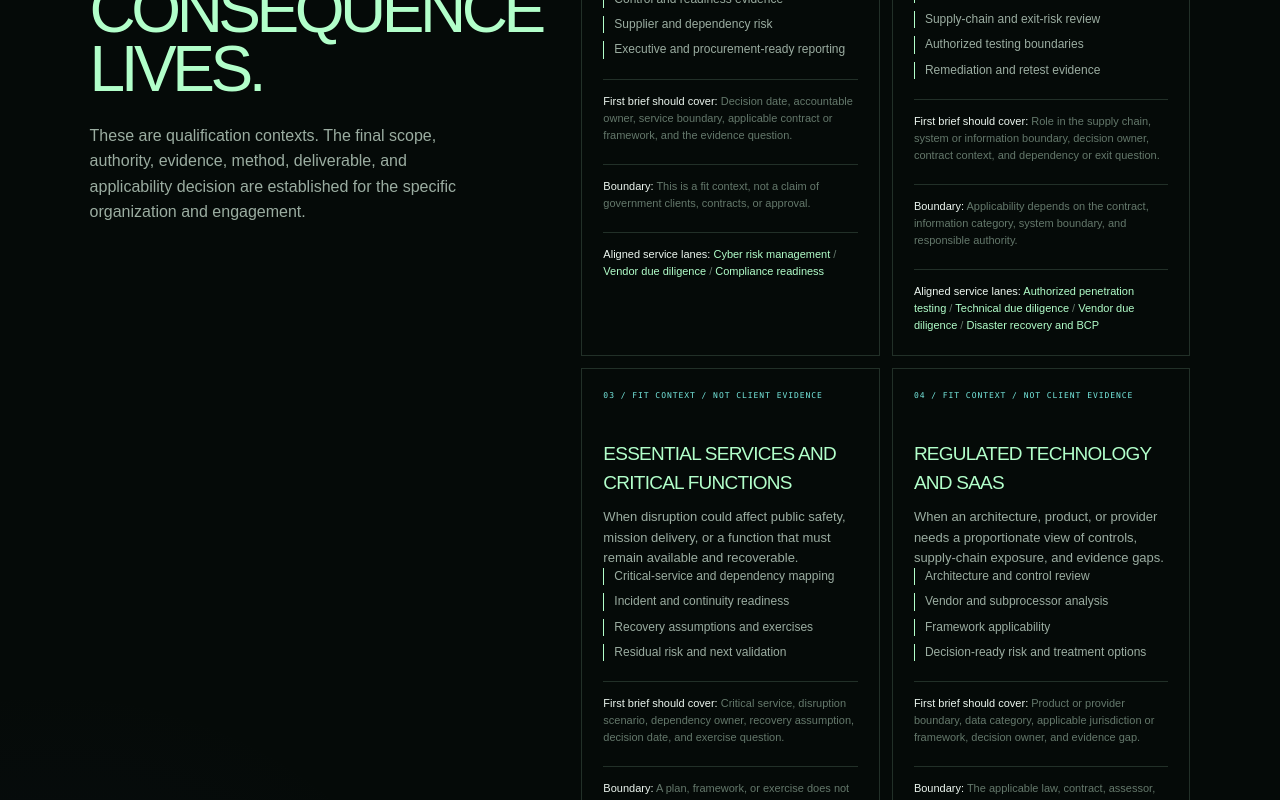
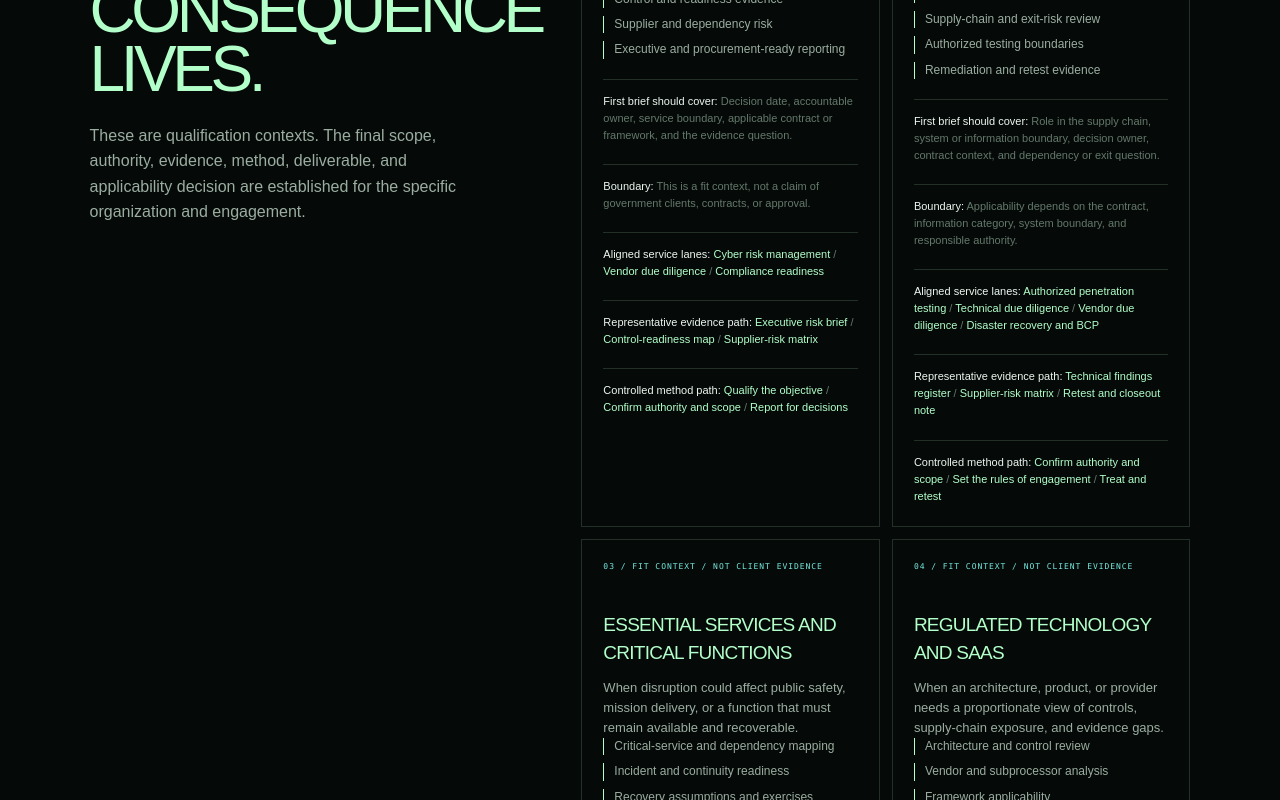
Before and after one commit to ZeroXSHDW/ZERODEVLLC-Website-Source-Code, a Next.js app: page /sectors in a window 1280 px wide. Shown: the part 1114-1914 px from the top of the page. Built offline with nearby package versions, Linux system fonts and the light colour scheme.

Commit message:
feat: connect sector briefs to evidence paths

```diff
--- a/app/deliverables/page.tsx
+++ b/app/deliverables/page.tsx
@@ -71,7 +71,7 @@ export default function DeliverablesPage() {
           </div>
           <div className={styles.outputGrid}>
             {artifacts.map(([number, title, audience, fields, boundary]) => (
-              <article className={styles.outputCard} key={number}>
+              <article className={styles.outputCard} id={`deliverable-${number}`} key={number}>
                 <span className={styles.frameworkTag}>{number} / TEMPLATE SHAPE / NOT CLIENT EVIDENCE</span>
                 <h3>{title}</h3>
                 <p className={styles.artifactAudience}>{audience}</p>
--- a/app/methodology/page.tsx
+++ b/app/methodology/page.tsx
@@ -82,7 +82,7 @@ export default function MethodologyPage() {
           </div>
           <div className={styles.stepList}>
             {steps.map(([number, title, description]) => (
-              <article className={styles.step} key={number}>
+              <article className={styles.step} id={`methodology-step-${number}`} key={number}>
                 <span className={styles.stepNumber}>{number}</span>
                 <h3>{title}</h3>
                 <p>{description}</p>
--- a/app/sectors/page.tsx
+++ b/app/sectors/page.tsx
@@ -15,10 +15,10 @@ export const metadata: Metadata = {
 };
 
 const sectors = [
-  ['01', 'Public-sector and government programs', 'When procurement, public accountability, authority, and evidence handling are part of the technical decision.', ['Scope and decision-owner clarity', 'Control and readiness evidence', 'Supplier and dependency risk', 'Executive and procurement-ready reporting'], 'This is a fit context, not a claim of government clients, contracts, or approval.', 'Decision date, accountable owner, service boundary, applicable contract or framework, and the evidence question.', [['03', 'Cyber risk management'], ['05', 'Vendor due diligence'], ['06', 'Compliance readiness']]],
-  ['02', 'Defense suppliers and primes', 'When a prime, subcontractor, or technology provider must make security, resilience, controlled-information, and fourth-party questions visible.', ['Technical and vendor due diligence', 'Supply-chain and exit-risk review', 'Authorized testing boundaries', 'Remediation and retest evidence'], 'Applicability depends on the contract, information category, system boundary, and responsible authority.', 'Role in the supply chain, system or information boundary, decision owner, contract context, and dependency or exit question.', [['01', 'Authorized penetration testing'], ['04', 'Technical due diligence'], ['05', 'Vendor due diligence'], ['07', 'Disaster recovery and BCP']]],
-  ['03', 'Essential services and critical functions', 'When disruption could affect public safety, mission delivery, or a function that must remain available and recoverable.', ['Critical-service and dependency mapping', 'Incident and continuity readiness', 'Recovery assumptions and exercises', 'Residual risk and next validation'], 'A plan, framework, or exercise does not itself prove operational resilience or regulatory compliance.', 'Critical service, disruption scenario, dependency owner, recovery assumption, decision date, and exercise question.', [['03', 'Cyber risk management'], ['07', 'Disaster recovery and BCP'], ['08', 'Incident readiness']]],
-  ['04', 'Regulated technology and SaaS', 'When an architecture, product, or provider needs a proportionate view of controls, supply-chain exposure, and evidence gaps.', ['Architecture and control review', 'Vendor and subprocessor analysis', 'Framework applicability', 'Decision-ready risk and treatment options'], 'The applicable law, contract, assessor, auditor, regulator, and legal interpretation remain outside a generic site claim.', 'Product or provider boundary, data category, applicable jurisdiction or framework, decision owner, and evidence gap.', [['04', 'Technical due diligence'], ['05', 'Vendor due diligence'], ['06', 'Compliance readiness']]],
+  ['01', 'Public-sector and government programs', 'When procurement, public accountability, authority, and evidence handling are part of the technical decision.', ['Scope and decision-owner clarity', 'Control and readiness evidence', 'Supplier and dependency risk', 'Executive and procurement-ready reporting'], 'This is a fit context, not a claim of government clients, contracts, or approval.', 'Decision date, accountable owner, service boundary, applicable contract or framework, and the evidence question.', [['03', 'Cyber risk management'], ['05', 'Vendor due diligence'], ['06', 'Compliance readiness']], [['01', 'Executive risk brief'], ['04', 'Control-readiness map'], ['03', 'Supplier-risk matrix']], [['01', 'Qualify the objective'], ['02', 'Confirm authority and scope'], ['06', 'Report for decisions']]],
+  ['02', 'Defense suppliers and primes', 'When a prime, subcontractor, or technology provider must make security, resilience, controlled-information, and fourth-party questions visible.', ['Technical and vendor due diligence', 'Supply-chain and exit-risk review', 'Authorized testing boundaries', 'Remediation and retest evidence'], 'Applicability depends on the contract, information category, system boundary, and responsible authority.', 'Role in the supply chain, system or information boundary, decision owner, contract context, and dependency or exit question.', [['01', 'Authorized penetration testing'], ['04', 'Technical due diligence'], ['05', 'Vendor due diligence'], ['07', 'Disaster recovery and BCP']], [['02', 'Technical findings register'], ['03', 'Supplier-risk matrix'], ['06', 'Retest and closeout note']], [['02', 'Confirm authority and scope'], ['03', 'Set the rules of engagement'], ['07', 'Treat and retest']]],
+  ['03', 'Essential services and critical functions', 'When disruption could affect public safety, mission delivery, or a function that must remain available and recoverable.', ['Critical-service and dependency mapping', 'Incident and continuity readiness', 'Recovery assumptions and exercises', 'Residual risk and next validation'], 'A plan, framework, or exercise does not itself prove operational resilience or regulatory compliance.', 'Critical service, disruption scenario, dependency owner, recovery assumption, decision date, and exercise question.', [['03', 'Cyber risk management'], ['07', 'Disaster recovery and BCP'], ['08', 'Incident readiness']], [['05', 'Resilience exercise record'], ['01', 'Executive risk brief'], ['06', 'Retest and closeout note']], [['01', 'Qualify the objective'], ['04', 'Collect bounded evidence'], ['08', 'Close the loop']]],
+  ['04', 'Regulated technology and SaaS', 'When an architecture, product, or provider needs a proportionate view of controls, supply-chain exposure, and evidence gaps.', ['Architecture and control review', 'Vendor and subprocessor analysis', 'Framework applicability', 'Decision-ready risk and treatment options'], 'The applicable law, contract, assessor, auditor, regulator, and legal interpretation remain outside a generic site claim.', 'Product or provider boundary, data category, applicable jurisdiction or framework, decision owner, and evidence gap.', [['04', 'Technical due diligence'], ['05', 'Vendor due diligence'], ['06', 'Compliance readiness']], [['02', 'Technical findings register'], ['03', 'Supplier-risk matrix'], ['04', 'Control-readiness map']], [['04', 'Collect bounded evidence'], ['05', 'Validate and interpret'], ['06', 'Report for decisions']]],
 ] as const;
 
 const decisionQuestions = [
@@ -67,7 +67,7 @@ export default function SectorsPage() {
             <p>These are qualification contexts. The final scope, authority, evidence, method, deliverable, and applicability decision are established for the specific organization and engagement.</p>
           </div>
           <div className={styles.outputGrid}>
-            {sectors.map(([number, title, description, priorities, boundary, brief, serviceRefs]) => (
+            {sectors.map(([number, title, description, priorities, boundary, brief, serviceRefs, evidenceRefs, methodRefs]) => (
               <article className={styles.outputCard} key={number}>
                 <span className={styles.frameworkTag}>{number} / FIT CONTEXT / NOT CLIENT EVIDENCE</span>
                 <h3>{title}</h3>
@@ -76,6 +76,8 @@ export default function SectorsPage() {
                 <p className={styles.cardBoundary}><strong>First brief should cover:</strong> {brief}</p>
                 <p className={styles.cardBoundary}><strong>Boundary:</strong> {boundary}</p>
                 <p className={styles.cardBoundary}><strong>Aligned service lanes:</strong>{serviceRefs.map(([serviceNumber, serviceTitle], index) => <span key={serviceNumber}>{index > 0 ? ' / ' : ' '}<Link href={`/services#service-${serviceNumber}`}>{serviceTitle}</Link></span>)}</p>
+                <p className={styles.cardBoundary}><strong>Representative evidence path:</strong>{evidenceRefs.map(([deliverableNumber, deliverableTitle], index) => <span key={deliverableNumber}>{index > 0 ? ' / ' : ' '}<Link href={`/deliverables#deliverable-${deliverableNumber}`}>{deliverableTitle}</Link></span>)}</p>
+                <p className={styles.cardBoundary}><strong>Controlled method path:</strong>{methodRefs.map(([stepNumber, stepTitle], index) => <span key={stepNumber}>{index > 0 ? ' / ' : ' '}<Link href={`/methodology#methodology-step-${stepNumber}`}>{stepTitle}</Link></span>)}</p>
               </article>
             ))}
           </div>
--- a/app/services/services.module.css
+++ b/app/services/services.module.css
@@ -77,10 +77,13 @@ h3 { font-family: Arial, Helvetica, sans-serif; letter-spacing: -.04em; text-tra
 
 .methodSection { padding-bottom: 96px; }
 .stepList { border-top: 1px solid var(--line); }
-.step { border-bottom: 1px solid var(--line); display: grid; gap: 22px; grid-template-columns: 42px minmax(150px, .6fr) minmax(0, 1fr); padding: 26px 0; }
+.step { border-bottom: 1px solid var(--line); display: grid; gap: 22px; grid-template-columns: 42px minmax(150px, .6fr) minmax(0, 1fr); padding: 26px 0; scroll-margin-top: 92px; }
+.step:target { border-bottom-color: var(--green); box-shadow: inset 0 -1px 0 var(--green); }
 .step h3 { color: var(--ink); }
 .outputGrid, .frameworkGrid { display: grid; gap: 12px; grid-template-columns: repeat(2, minmax(0, 1fr)); }
 .outputCard, .frameworkCard { border: 1px solid var(--line); padding: 21px; }
+.outputCard { scroll-margin-top: 92px; }
+.outputCard:target { border-color: var(--green); box-shadow: 0 0 0 1px var(--green), 0 18px 40px rgba(0, 0, 0, .18); }
 .outputCard h3, .frameworkCard h3 { color: var(--green); font-size: 19px; margin-bottom: 10px; }
 .outputCard p, .frameworkCard p { color: var(--muted); font-family: Arial, Helvetica, sans-serif; font-size: 13px; line-height: 1.55; margin: 0; }
 .outputCard .artifactAudience { color: var(--green); font-size: 10px; letter-spacing: .08em; margin-bottom: 18px; text-transform: uppercase; }
```
